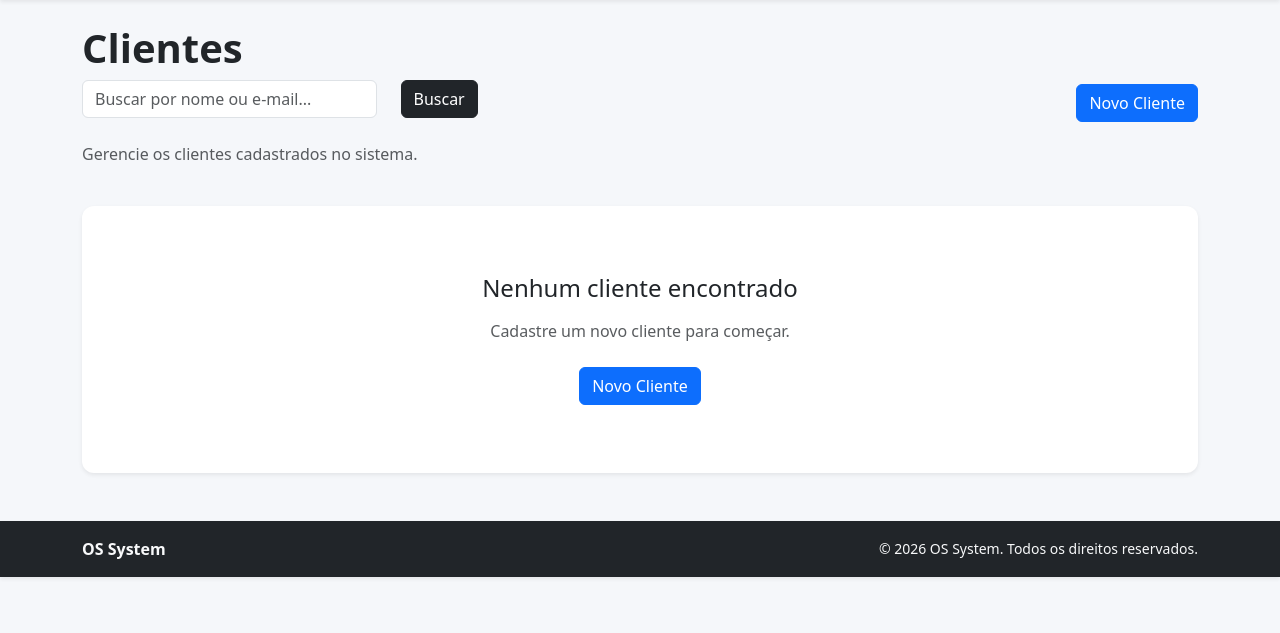
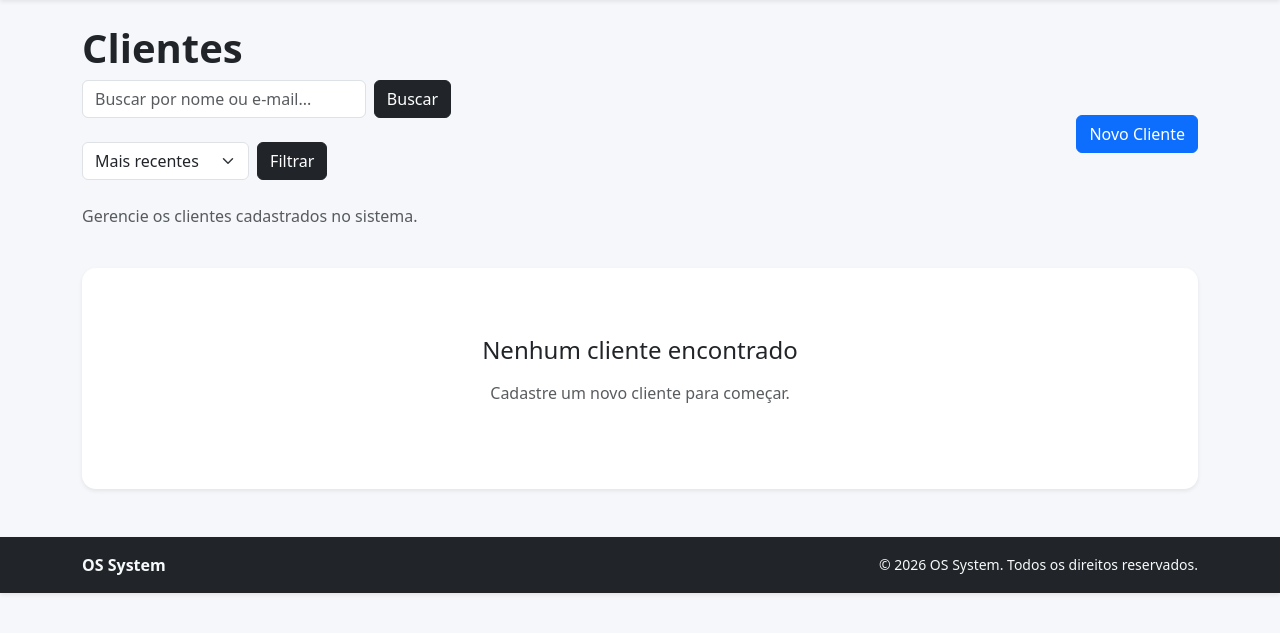
Before and after one commit to MaiconDante/os_system, a Flask app: page /clients/ in a window 1280 px wide. Shown: the part 57-690 px from the top of the page. Run offline with Flask 3, Linux system fonts and the light colour scheme; data that the repository does not hold is empty.

Commit message:
feat: Complete client module with advanced UI and UX improvements.

```diff
--- a/app/routes/clients_routes.py
+++ b/app/routes/clients_routes.py
@@ -25,6 +25,9 @@ def index():
     # Obtendo o parâmetro de busca da query string, removendo espaços em branco extras
     search = request.args.get("search", "").strip()
 
+    # Obtendo o parâmetro de ordenação da query string, com valor padrão "newest"
+    sort = request.args.get("sort", "newest")
+
     query = Client.query
 
     if search:
@@ -42,9 +45,26 @@ def index():
         type=int
     )
 
-    clients = query.order_by(
-        Client.id.desc()
-    ).paginate(
+    if sort == "name":
+
+        query = query.order_by(
+            Client.name.asc()
+        )
+
+    elif sort == "oldest":
+
+        query = query.order_by(
+            Client.id.asc()
+        )
+
+    else:
+
+        query = query.order_by(
+            Client.id.desc()
+        )
+
+
+    clients = query.paginate(
         page=page,
         per_page=5
     )
--- a/app/static/css/style.css
+++ b/app/static/css/style.css
@@ -34,12 +34,43 @@ body {
     gap: 8px;
 }
 
+.action-buttons .btn {
+    min-width: 85px;
+}
+
 .pagination .page-link {
     border-radius: 8px;
     margin: 0 3px;
 }
 
-thead > tr > th {
-    background-color: #023266 !important;
-    color: white !important;
+.table {
+    margin-bottom: 0;
 }
+
+.table thead th {
+    background-color: #023266;
+    border-bottom: 2px solid #dee2e6;
+    font-size: 0.95rem;
+    font-weight: 600;
+    color: white;
+}
+
+.table tbody tr {
+    transition: all 0.2s ease;
+    cursor: pointer;
+}
+
+.table tbody tr:hover {
+    background-color: #f1f3f5;
+    box-shadow: inset 4px 0 0 #012863;
+}
+
+.table td {
+    vertical-align: middle;
+}
+
+.table-container {
+    background-color: white;
+    border-radius: 14px;
+    overflow: hidden;
+}
--- a/app/static/js/main.js
+++ b/app/static/js/main.js
@@ -53,3 +53,36 @@ document.addEventListener("DOMContentLoaded", () => {
     });
 
 });
+
+const deleteButtons = document.querySelectorAll(
+    ".open-delete-modal"
+);
+
+
+const deleteForm = document.getElementById(
+    "deleteForm"
+);
+
+
+const deleteClientName = document.getElementById(
+    "deleteClientName"
+);
+
+
+deleteButtons.forEach((button) => {
+
+    button.addEventListener("click", () => {
+
+        const clientId = button.dataset.clientId;
+
+        const clientName = button.dataset.clientName;
+
+
+        deleteClientName.textContent = clientName;
+
+
+        deleteForm.action = `/clients/${clientId}/delete`;
+
+    });
+
+});
--- a/app/templates/clients/edit.html
+++ b/app/templates/clients/edit.html
@@ -63,7 +63,7 @@ Editar Cliente
 
             </div>
 
-            <button type="submit" class="btn btn-warning">
+            <button type="submit" class="btn btn-info">
                 Atualizar Cliente
             </button>
 
--- a/app/templates/clients/index.html
+++ b/app/templates/clients/index.html
@@ -16,7 +16,7 @@ Clientes
 
         <form method="GET" class="mb-4">
 
-            <div class="row">
+            <div class="row g-2">
 
                 <div class="col-md-10">
 
@@ -37,6 +37,63 @@ Clientes
                         class="btn btn-dark"
                     >
                         Buscar
+                    </button>
+
+                </div>
+
+            </div>
+
+        </form>
+
+        <form method="GET" class="mb-4">
+
+            <div class="row g-2">
+
+                <div class="col-md-6">
+
+                    <select
+                        name="sort"
+                        class="form-select"
+                    >
+
+                        <option
+                            value="newest"
+                            {% if request.args.get('sort') == 'newest' %}
+                            selected
+                            {% endif %}
+                        >
+                            Mais recentes
+                        </option>
+
+                        <option
+                            value="oldest"
+                            {% if request.args.get('sort') == 'oldest' %}
+                            selected
+                            {% endif %}
+                        >
+                            Mais antigos
+                        </option>
+
+                        <option
+                            value="name"
+                            {% if request.args.get('sort') == 'name' %}
+                            selected
+                            {% endif %}
+                        >
+                            Nome
+                        </option>
+
+                    </select>
+
+                </div>
+
+                <div class="col-md-2 d-grid">
+
+                    <button
+                        type="submit"
+                        class="btn btn-dark"
+                    >
+                        Filtrar
                     </button>
 
                 </div>
@@ -106,25 +163,21 @@ Clientes
 
                             <a
                                 href="/clients/{{ client.id }}/edit"
-                                class="btn btn-sm btn-outline-warning"
+                                class="btn btn-sm btn-outline-info"
                             >
                                 Editar
                             </a>
 
-                            <form
-                                action="/clients/{{ client.id }}/delete"
-                                method="POST"
+                           <button
+                                type="button"
+                                class="btn btn-sm btn-outline-danger open-delete-modal"
+                                data-client-id="{{ client.id }}"
+                                data-client-name="{{ client.name }}"
+                                data-bs-toggle="modal"
+                                data-bs-target="#deleteModal"
                             >
-
-                                <button
-                                    type="submit"
-                                    class="btn btn-sm btn-outline-danger"
-                                    onclick="return confirm('Deseja excluir este cliente?')"
-                                >
-                                    Excluir
-                                </button>
-
-                            </form>
+                                Excluir
+                            </button>
 
                         </div>
 
@@ -211,17 +264,73 @@ Clientes
             Cadastre um novo cliente para começar.
         </p>
 
-        <a
-            href="/clients/create"
-            class="btn btn-primary mt-2"
-        >
-            Novo Cliente
-        </a>
-
     </div>
 
     {% endif %}
 
 </div>
 
+<div
+    class="modal fade"
+    id="deleteModal"
+    tabindex="-1"
+>
+
+    <div class="modal-dialog">
+
+        <div class="modal-content">
+
+            <div class="modal-header">
+
+                <h5 class="modal-title">
+                    Confirmar exclusão
+                </h5>
+
+                <button
+                    type="button"
+                    class="btn-close"
+                    data-bs-dismiss="modal"
+                ></button>
+
+            </div>
+
+            <div class="modal-body">
+
+                Deseja realmente excluir o cliente?
+                <strong id="deleteClientName"></strong>?
+
+            </div>
+
+            <div class="modal-footer">
+
+                <button
+                    type="button"
+                    class="btn btn-secondary"
+                    data-bs-dismiss="modal"
+                >
+                    Cancelar
+                </button>
+
+                <form
+                    id="deleteForm"
+                    method="POST"
+                >
+
+                    <button
+                        type="submit"
+                        class="btn btn-danger"
+                    >
+                        Excluir
+                    </button>
+
+                </form>
+
+            </div>
+
+        </div>
+
+    </div>
+
+</div>
+
 {% endblock %}
```
